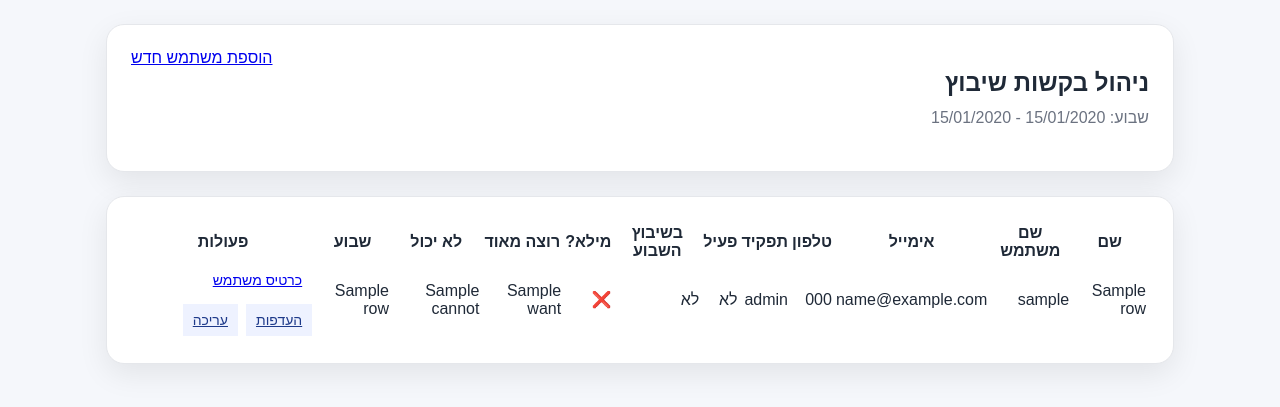
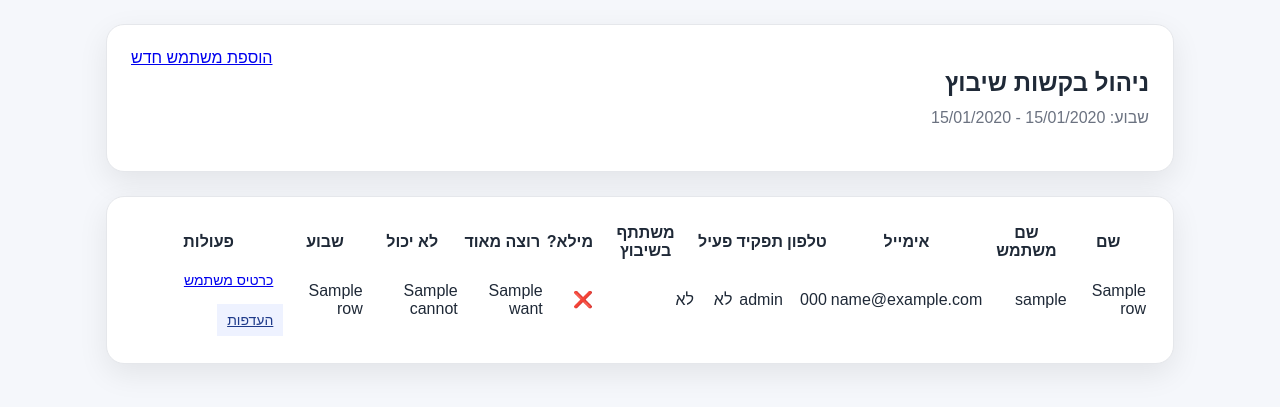
Before and after one commit to haggaikar-maker/shift-system, a FastAPI app: template app/templates/admin_preferences.html in a window 1280 px wide. Shown: the part 51-458 px from the top of the page. Run offline with FastAPI, Linux system fonts and the light colour scheme; the template is opened without the code that fills it: most values are stand-ins (such as "Sample title", 1, 10 or a date in 2020); parts of the project's set-up code (start-up, migrations or seed data) failed here and were passed over.

Commit message:
Update admin_preferences.html

```diff
--- a/app/templates/admin_preferences.html
+++ b/app/templates/admin_preferences.html
@@ -19,8 +19,6 @@
     <div class="success-box">המשתמש החדש נוצר בהצלחה.</div>
     {% elif success == 'user_deleted' %}
     <div class="success-box">המשתמש נמחק בהצלחה.</div>
-    {% elif success == 'cannot_delete_self' %}
-    <div class="error-box">אי אפשר למחוק את המשתמש שמחובר כרגע.</div>
     {% endif %}
 </section>
 
@@ -35,7 +33,7 @@
                     <th>טלפון</th>
                     <th>תפקיד</th>
                     <th>פעיל</th>
-                    <th>בשיבוץ השבוע</th>
+                    <th>משתתף בשיבוץ</th>
                     <th>מילא?</th>
                     <th>רוצה מאוד</th>
                     <th>לא יכול</th>
@@ -61,7 +59,6 @@
                         <div class="table-actions">
                             <a class="button-link small" href="/admin/users/{{ r.id }}">כרטיס משתמש</a>
                             <a class="button-link small secondary" href="/preferences?user_id={{ r.id }}">העדפות</a>
-                            <a class="button-link small secondary" href="/admin/users/{{ r.id }}/edit">עריכה</a>
                         </div>
                     </td>
                 </tr>
```
